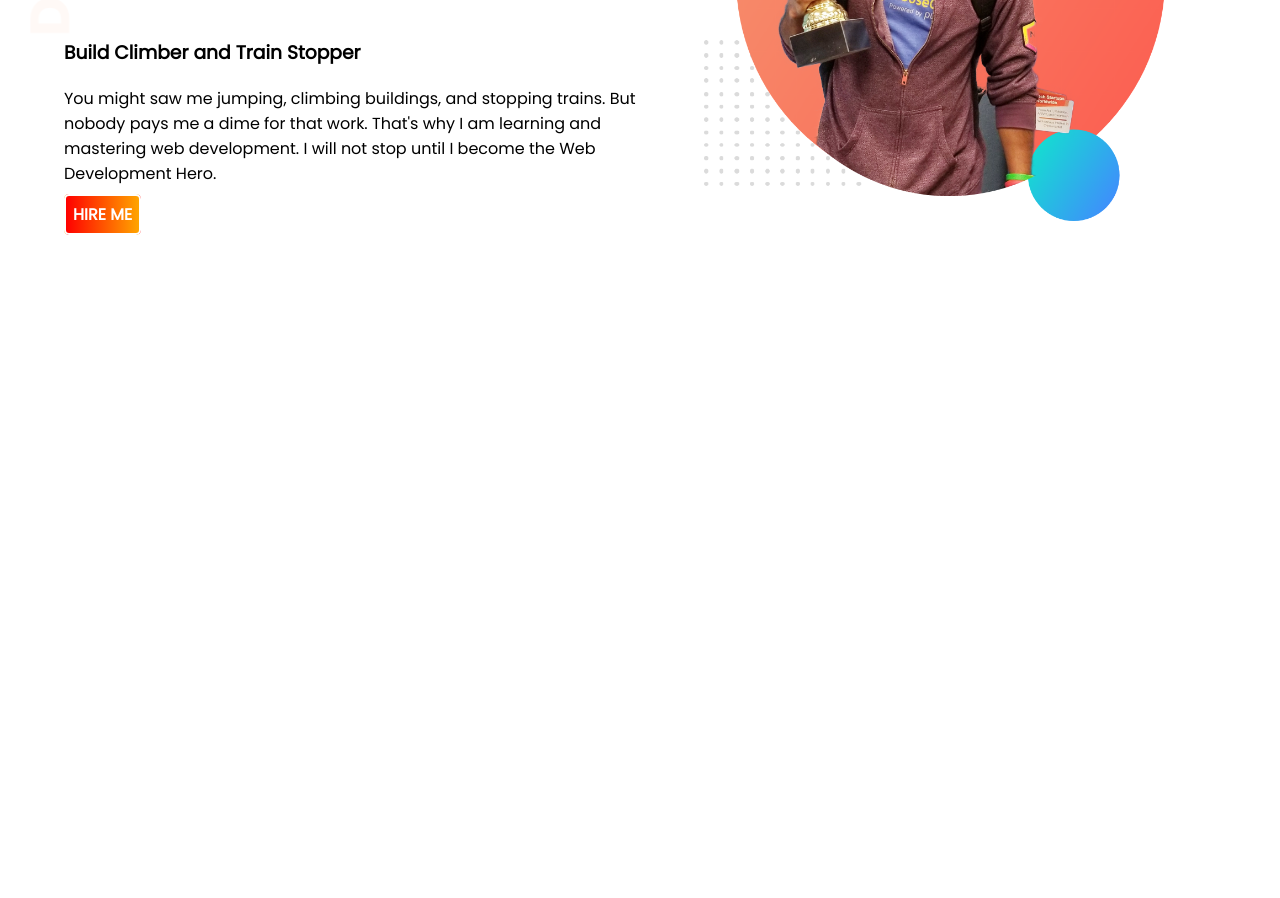
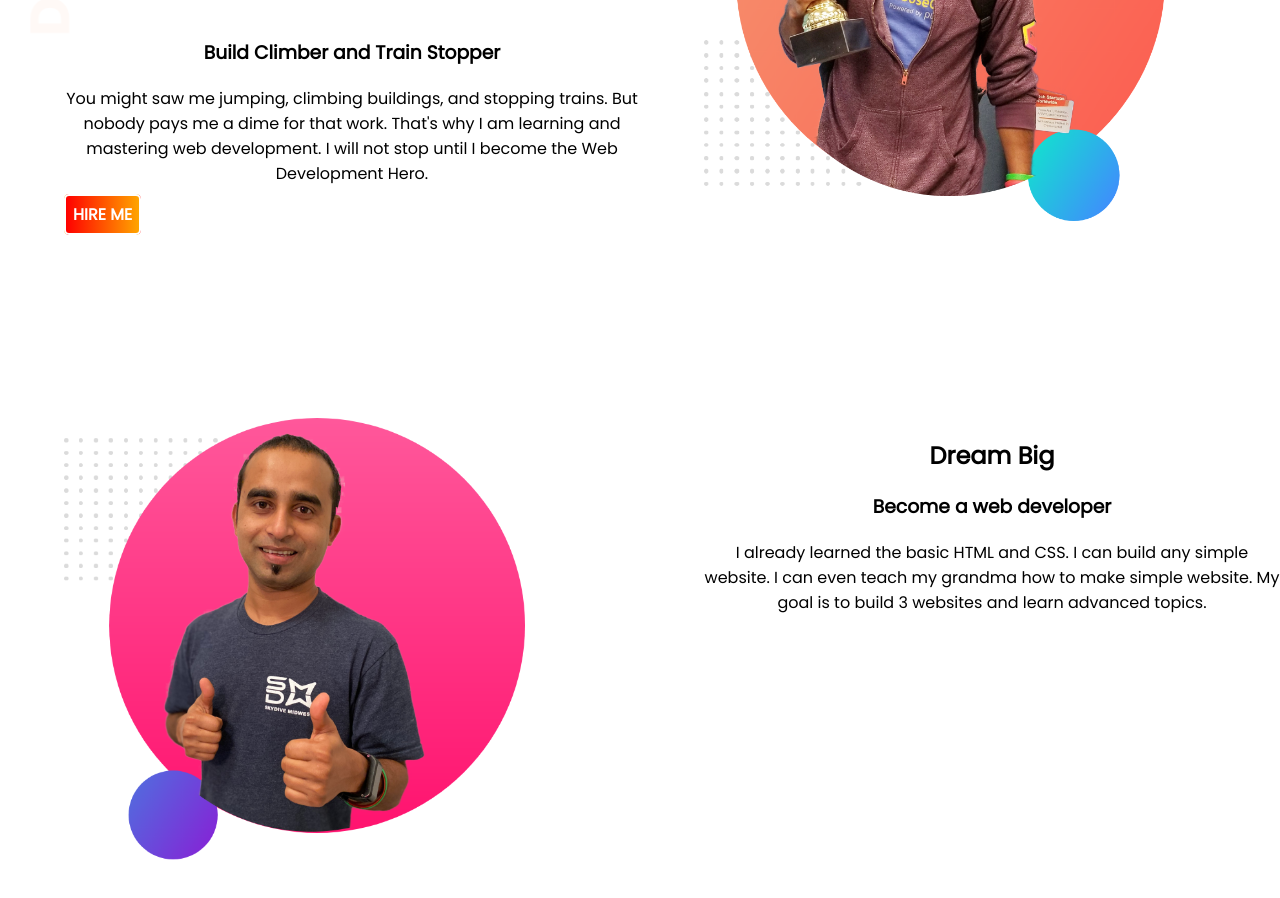
Before and after one commit to M3ZBAH/developer-protfolio, a plain HTML site: page index.html in a window 1280 px wide. Shown: the part 326-1224 px from the top of the page. Before the commit the page ends 800 px from the top, so only its background shows below. Drawn offline with Linux system fonts and the light colour scheme.

Commit message:
2nd section added

```diff
--- a/index.html
+++ b/index.html
@@ -28,6 +28,19 @@
         <div class="half-width"><img src="images/jhankar.png" alt="" srcset="">
         </div>
     </section>
+    <section class="dream-big">
+        <div class="half-width">
+            <img src="images/jhankar2.png" alt="">
+        </div>
+        <div class="half-width">
+
+            <h2>Dream Big</h2>
+            <h3>Become a web developer</h3>
+            <p>I already learned the basic HTML and CSS. I can build any simple website. I can even teach my grandma how
+                to
+                make simple website. My goal is to build 3 websites and learn advanced topics.</p>
+        </div>
+    </section>
 
 </body>
 
--- a/style.css
+++ b/style.css
@@ -14,6 +14,7 @@ h1 {
 
 section {
     display: flex;
+    margin-bottom: 100px;
 }
 
 .half-width {
@@ -35,9 +36,22 @@ section {
     font-weight: 700;
     border-radius: 5px;
     border: solid 2px;
+
 }
 
 .top-banner {
     background-image: url(/images/top-banner.png);
     background-repeat: no-repeat;
 }
+
+p {
+    text-align: center;
+}
+
+h2 {
+    text-align: center;
+}
+
+h3 {
+    text-align: center;
+}
```
